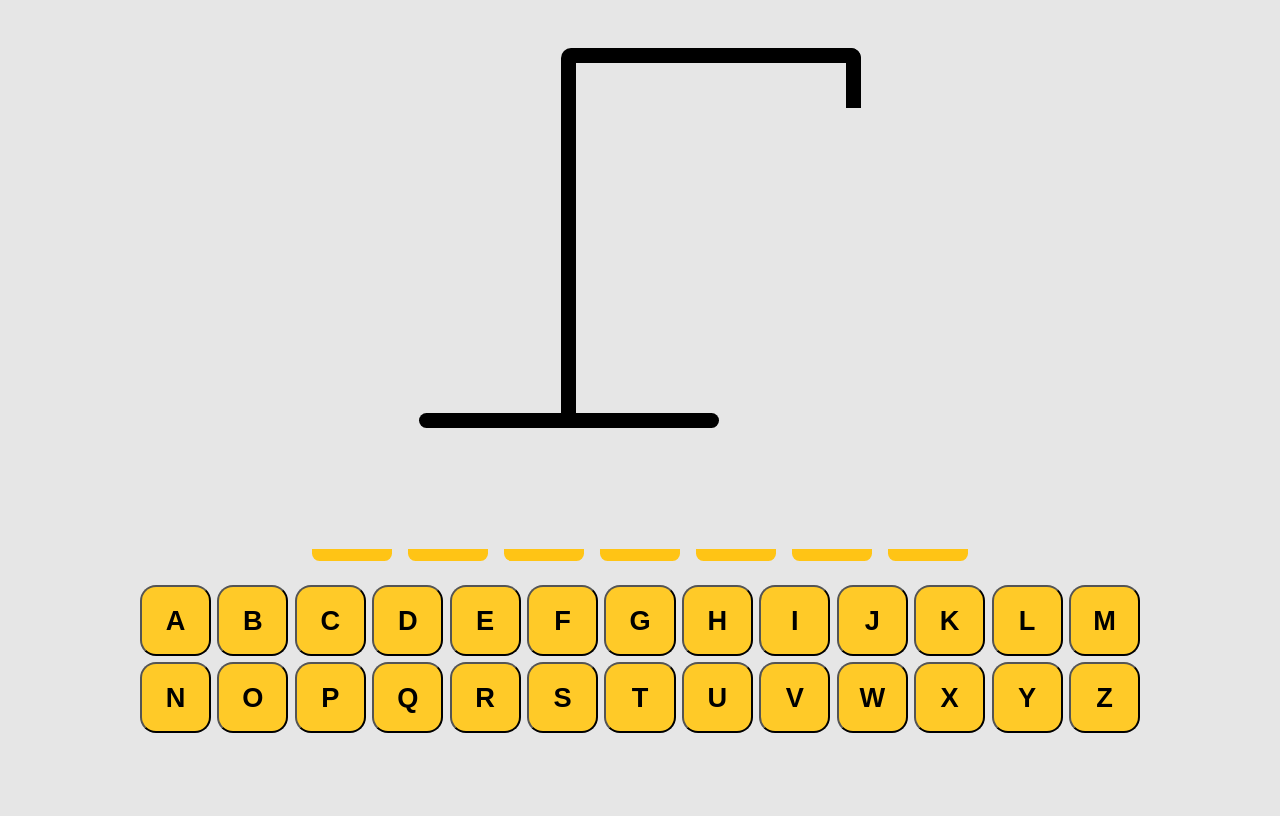
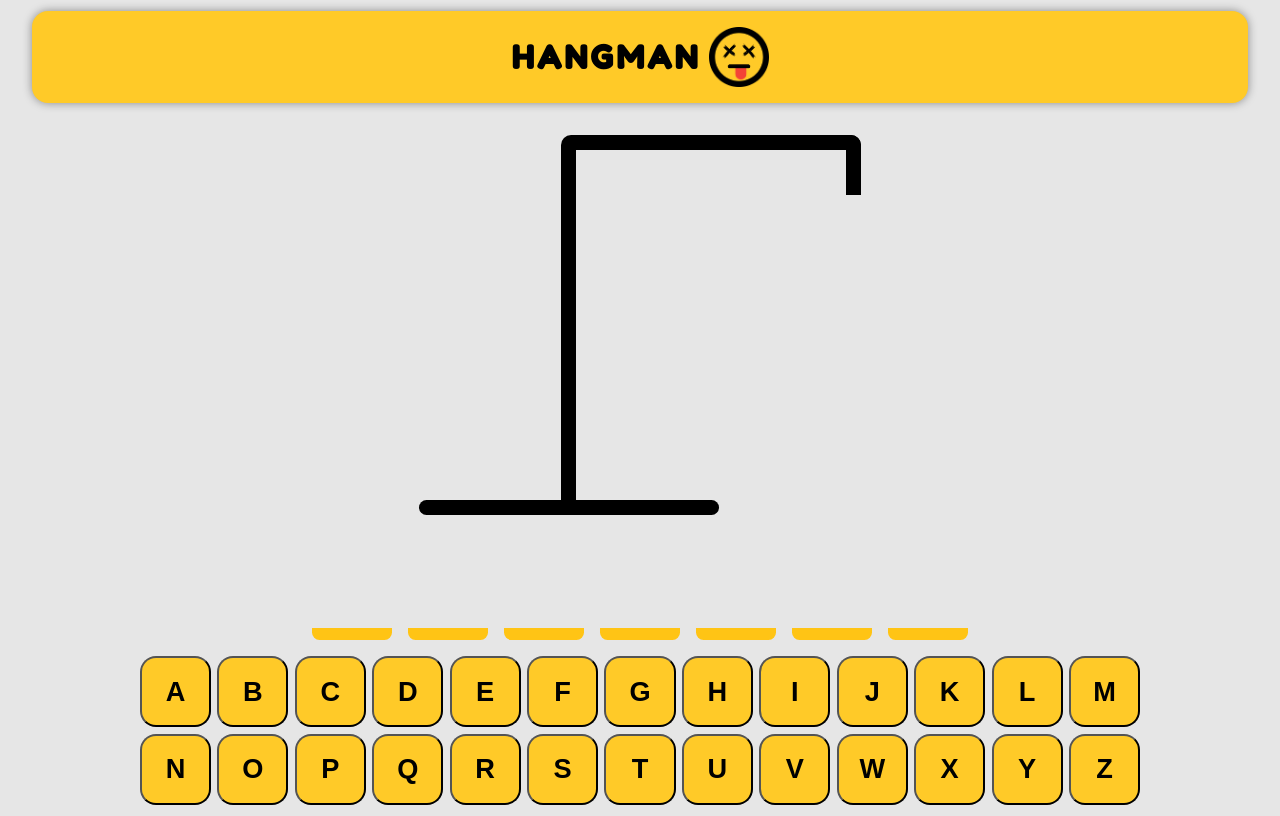
Before and after one commit to jeandre-visser/hangman, a React (Vite) app: page / in a window 1280 px wide. Built offline with nearby package versions, Linux system fonts and the light colour scheme.

Commit message:
Creat and style nav bar

```diff
--- a/src/App.scss
+++ b/src/App.scss
@@ -7,15 +7,41 @@ body {
 
 .app__main {
   max-width: 1000px;
-  padding: 1rem;
+  padding: 0.2rem;
   display: flex;
   flex-direction: column;
   margin: 0 auto;
   align-items: center;
-  gap: 1.5rem;
+  gap: 1rem;
 }
 
 .app__header {
   font-size: 2rem;
   text-align: center;
 }
+
+.app__nav {
+  display: flex;
+  flex-direction: row;
+  justify-content: center;
+  align-items: center;
+  gap: 0.5rem;
+
+  text-align: center;
+  border-radius: 1rem;
+  background-color: #ffca28;
+  width: 95vw;
+  margin: 0 1rem;
+  box-shadow: 0px 0px 10px rgba(0, 0, 0, 0.4);
+  letter-spacing: 3px;
+  text-transform: uppercase;
+
+  img {
+    width: 60px;
+    height: 60px;
+  }
+
+  h1 {
+    font-size: 2rem;
+  }
+}
--- a/src/App.tsx
+++ b/src/App.tsx
@@ -63,6 +63,10 @@ function App() {
 
   return (
     <div className="app__main">
+      <nav className='app__nav'>
+        <h1>Hangman</h1>
+        <img src="src\assets\head.png" alt="head" />
+      </nav>
       <div className="app__header">
         {win && 'You Win!'}
         {lost && 'Try again!'}
```
